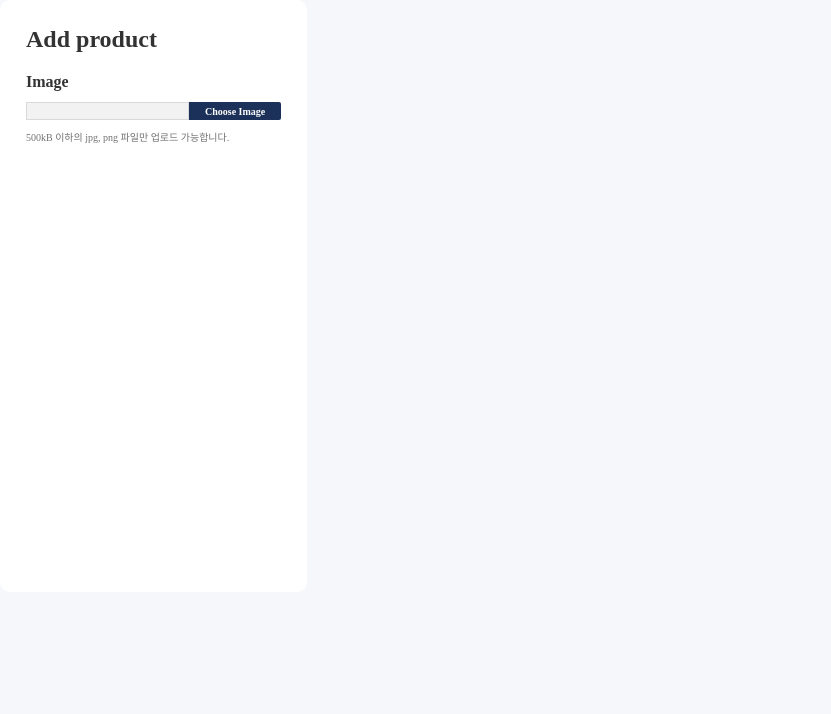
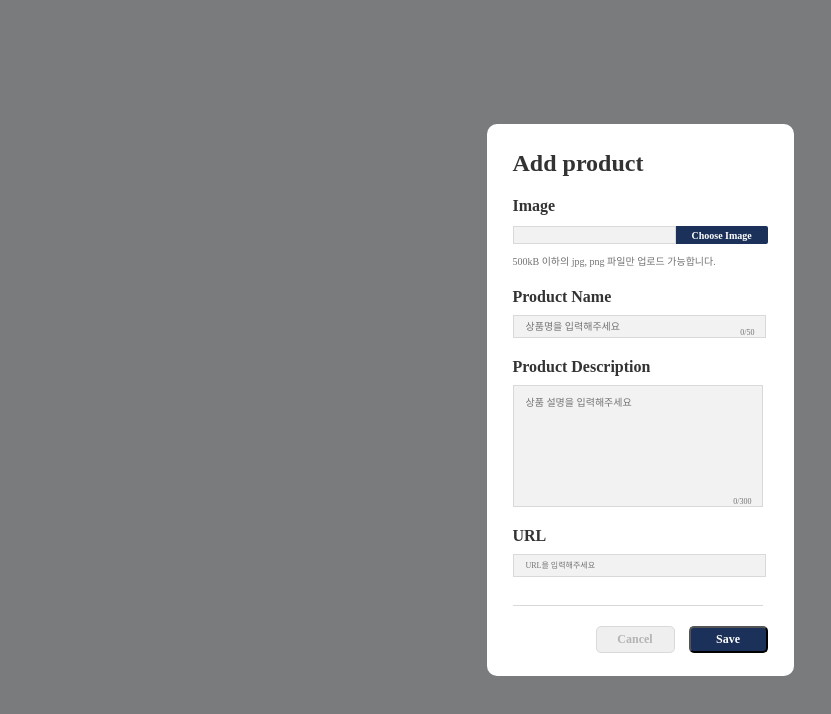
Before and after one commit to CSID-DGU/2024-1-SCS4031-01-11m-1, a React (Vite) app in the folder frontend/: page /management/addproduct in a window 1280 px wide. Shown: the top 714 px of the page, without its empty margins (0-831 px from the left). Built offline with nearby package versions, Linux system fonts and the light colour scheme; no server answers.

Commit message:
feat:add product 팝업

```diff
--- a/frontend/src/components/management/Addproduct.jsx
+++ b/frontend/src/components/management/Addproduct.jsx
@@ -1,14 +1,31 @@
-import React from 'react';
+import React, { useState } from 'react';
 import styled from 'styled-components';
 import Image from './addproduct/Image';
+import ProductName from './addproduct/ProductName';
+import ProductDiscription from './addproduct/ProductDiscription';
+import URL from './addproduct/URL';
+
+
+const ModalOverlay = styled.div`
+    position: fixed;
+    top: 0;
+    left: 0;
+    width: 100%;
+    height: 100%;
+    background: rgba(0, 0, 0, 0.5);
+    z-index: 1000;
+    display: flex;
+    justify-content: center;
+    align-items: center;
+`;
+
 
 const Container = styled.div`
     width: 307px;
-    height: 592px;
+    height: 552px;
     border-radius: 10px;
     background: #FFF;
-
-    padding:26px;
+    padding: 26px;
 `;
 
 const Title = styled.p`
@@ -20,14 +37,138 @@ const Title = styled.p`
     line-height: normal;
 `;
 
-function Addproduct (){
-    return(
-        <Container>
-            <Title>Add product</Title>
-            <Image />
-        </Container>
+const Line = styled.p`
+    width: 250px;
+    height: 1px;
+    background: #D9D9D9;
+    margin-top: 28px;
+`;
 
-    )
+const ButtonContainer = styled.div`
+    display: flex;
+    width: 172px;
+    height: 27px;
+    justify-content: center;
+    align-items: flex-start;
+    gap: 14px;
+    flex-shrink: 0;
+    margin-left: 83px;
+    margin-top: 20px;
+`;
+
+const SaveButton = styled.button`
+    display: flex;
+    width: 79px;
+    height: 27px;
+    padding: 10px 16px;
+    justify-content: center;
+    align-items: center;
+    gap: 10px;
+    flex-shrink: 0;
+    border-radius: 5px;
+    background: #1C3159;
+    color: #FFF;
+    text-align: center;
+    font-family: "Wanted Sans";
+    font-size: 12px;
+    font-style: normal;
+    font-weight: 600;
+    line-height: normal;
+    cursor: pointer;
+`;
+
+const CancelButton = styled.button`
+    display: flex;
+    width: 79px;
+    height: 27px;
+    padding: 10px 16px;
+    justify-content: center;
+    align-items: center;
+    gap: 10px;
+    flex-shrink: 0;
+    border-radius: 5px;
+    border: 1px solid #D9D9D9;
+    color: #B4B4B4;
+    text-align: center;
+    font-family: "Wanted Sans";
+    font-size: 12px;
+    font-style: normal;
+    font-weight: 600;
+    line-height: normal;
+    cursor: pointer;
+`;
+
+function Addproduct( { onClose }) {
+    const [uploadedImage, setUploadedImage] = useState(null);
+    const [productName, setProductName] = useState('');
+    const [productDescription, setProductDescription] = useState('');
+    const [url, setUrl] = useState('');
+
+    const handleImageUpload = (image) => {
+        setUploadedImage(image);
+    };
+    const handleProductNameChange = (productName) => {
+        setProductName(productName);
+    };
+    const handleProductDescriptionChange = (description) => {
+        setProductDescription(description);
+    };
+    const handleUrlChange = (newUrl) => {
+        setUrl(newUrl);
+    };
+
+    const handleSave = () => {
+        // Construct the request body
+        const requestBody = JSON.stringify({
+            productName,
+            productImage: uploadedImage,
+            productDescription,
+            productUrl: url
+        });
+        fetch('/member-data/add-product', {
+            method: 'POST',
+            headers: {
+                'Content-Type': 'application/json'
+            },
+            body: requestBody
+        })
+        .then(response => {
+            if (response.ok) {
+                console.log('Product added successfully');
+                onClose();
+            } else {
+                console.error('Failed to add product');
+
+            }
+        })
+        .catch(error => {
+            console.error('Error:', error);
+        });
+    };
+
+    const handleCancel = () => {
+        onClose();
+    };
+
+    return (
+        <ModalOverlay>
+
+                <Container>
+                    <Title>Add product</Title>
+                    <Image onImageUpload={handleImageUpload} />
+                    <ProductName onChange={handleProductNameChange} />
+                    <ProductDiscription onChange={handleProductDescriptionChange} />
+                    <URL onChange={handleUrlChange} />
+                    <Line />
+                    <ButtonContainer>
+                        <CancelButton onClick={handleCancel}>Cancel</CancelButton>
+                        <SaveButton onClick={handleSave}>Save</SaveButton>
+                    </ButtonContainer>
+                </Container>
+
+        </ModalOverlay>
+
+    );
 }
 
 export default Addproduct;
--- a/frontend/src/components/management/addproduct/Image.jsx
+++ b/frontend/src/components/management/addproduct/Image.jsx
@@ -26,29 +26,33 @@ const Box = styled.div`
   flex-shrink: 0;
   border: 0.5px solid #D9D9D9;
   background: #F2F2F2;
-
   margin-top:11px;
   margin-bottom:10px;
   display: flex;
   align-items: center;
   padding-left: 10px;
-
-  //파일명
-
   color: #727272;
   font-family: Pretendard;
   font-size: 10px;
   font-style: normal;
   font-weight: 400;
   line-height: normal;
+  white-space: nowrap;
+  overflow: hidden;
+  text-overflow: ellipsis;
+
+  // hover 시 전체 파일명 표시
+  &:hover {
+    white-space: initial;
+    overflow: initial;
+    text-overflow: initial;
+  }
 `;
 
 const HiddenInput = styled.input`
   display: none;
 `;
 
-
-//이미지 업로드 버튼
 const Button = styled.label`
   display: flex;
   height: 18px;
@@ -61,7 +65,6 @@ const Button = styled.label`
   cursor: pointer;
   border-radius: 0px 2px 2px 0px;
   background: #1C3159;
-
   color: #FFF;
   text-align: center;
   font-family: "Wanted Sans";
@@ -78,18 +81,17 @@ const Imagecondition = styled.p`
   font-style: normal;
   font-weight: 400;
   line-height: normal;
-
-  margin-top:20px
+  margin-top:20px;
 `;
 
-
-function Image() {
+function Image({ onImageUpload }) {
   const [fileName, setFileName] = useState('');
 
   const handleFileChange = (event) => {
     const file = event.target.files[0];
     if (file) {
       setFileName(file.name);
+      onImageUpload(file);
     }
   };
 
@@ -106,5 +108,4 @@ function Image() {
   );
 }
 
-
 export default Image;
--- /dev/null
+++ b/frontend/src/components/management/addproduct/ProductDiscription.jsx
@@ -0,0 +1,89 @@
+import React, { useState } from 'react';
+import styled from 'styled-components';
+
+const Title = styled.div`
+    color: #333;
+    font-family: "Wanted Sans";
+    font-size: 16px;
+    font-style: normal;
+    font-weight: 600;
+    line-height: normal;
+    margin-top:20px;
+`;
+
+const Box = styled.div`
+    position: relative;
+    width: 250px;
+    height: 122px;
+    flex-shrink: 0;
+    border: 0.5px solid #D9D9D9;
+    background: #F2F2F2;
+    margin-top: 9px;
+    display: flex;
+    align-items: center;
+    padding-left: 10px;
+`;
+
+const DescriptionInput = styled.textarea`
+    width: 239px;
+    height: 108px;
+    flex-shrink: 0;
+    border: none;
+    background: transparent;
+    color: #333;
+    font-family: Pretendard;
+    font-size: 10px;
+    font-style: normal;
+    font-weight: 400;
+    line-height: normal;
+    outline: none;
+    resize: none;
+    overflow: auto;
+`;
+
+const Condition = styled.div`
+    position: absolute;
+    right: 10px;
+    bottom: 0;
+    color: ${({ overflow }) => (overflow ? 'red' : '#727272')};
+    font-family: Pretendard;
+    font-size: 8px;
+    font-style: normal;
+    font-weight: 400;
+    line-height: normal;
+
+    margin-top:30px;
+`;
+
+function ProductDiscription({onChange}) {
+  const [productDiscription, setProductDiscription] = useState('');
+  const [overflow, setOverflow] = useState(false);
+
+  const handleChange = (event) => {
+    const input = event.target.value;
+    if (input.length <= 300) {
+      setOverflow(false);
+      setProductDiscription(input);
+      onChange(input);
+    } else {
+      setOverflow(true);
+    }
+  };
+
+  return (
+    <>
+        <Title>Product Description</Title>
+        <Box>
+            <DescriptionInput
+                value={productDiscription}
+                onChange={handleChange}
+                placeholder="상품 설명을 입력해주세요"
+            />
+            <Condition overflow={overflow}>{productDiscription.length}/300</Condition>
+        </Box>
+    </>
+
+  )
+}
+
+export default ProductDiscription;
--- /dev/null
+++ b/frontend/src/components/management/addproduct/ProductName.jsx
@@ -0,0 +1,85 @@
+import React, { useState } from 'react';
+import styled from 'styled-components';
+
+const Title = styled.div`
+    color: #333;
+    font-family: "Wanted Sans";
+    font-size: 16px;
+    font-style: normal;
+    font-weight: 600;
+    line-height: normal;
+    margin-top: 20px;
+`;
+
+const Box = styled.div`
+    position: relative;
+    width: 253px;
+    height: 23px;
+    flex-shrink: 0;
+    border: 0.5px solid #D9D9D9;
+    background: #F2F2F2;
+    margin-top: 9px;
+    display: flex;
+    align-items: center;
+    padding-left: 10px;
+`;
+
+const NameInput = styled.input`
+    width: calc(100% - 30px);
+    height: 100%;
+    border: none;
+    background: transparent;
+    color: #333;
+    font-family: Pretendard;
+    font-size: 10px;
+    font-style: normal;
+    font-weight: 400;
+    line-height: normal;
+    outline: none;
+`;
+
+const Condition = styled.div`
+    position: absolute;
+    right: 10px;
+    bottom: 0;
+    color: ${({ overflow }) => (overflow ? 'red' : '#727272')};
+    font-family: Pretendard;
+    font-size: 8px;
+    font-style: normal;
+    font-weight: 400;
+    line-height: normal;
+    margin-top: 30px;
+`;
+
+function ProductName({ onChange }) {
+    const [productName, setProductName] = useState('');
+    const [overflow, setOverflow] = useState(false);
+
+    const handleChange = (event) => {
+        const input = event.target.value;
+        if (input.length <= 50) {
+            setOverflow(false);
+            setProductName(input);
+            onChange(input);
+        } else {
+            setOverflow(true);
+        }
+    };
+
+    return (
+        <>
+            <Title>Product Name</Title>
+            <Box>
+                <NameInput
+                    type="text"
+                    value={productName}
+                    onChange={handleChange}
+                    placeholder="상품명을 입력해주세요"
+                />
+                <Condition overflow={overflow}>{productName.length}/50</Condition>
+            </Box>
+        </>
+    );
+}
+
+export default ProductName;
--- /dev/null
+++ b/frontend/src/components/management/addproduct/URL.jsx
@@ -0,0 +1,66 @@
+import React, { useState } from 'react';
+import styled from 'styled-components';
+
+const Title = styled.div`
+    color: #333;
+    font-family: "Wanted Sans";
+    font-size: 16px;
+    font-style: normal;
+    font-weight: 600;
+    line-height: normal;
+    margin-top:20px;
+`;
+
+const LinkBox = styled.a`
+    position: relative;
+    width: 253px;
+    height: 23px;
+    flex-shrink: 0;
+    border: 0.5px solid #D9D9D9;
+    background: #F2F2F2;
+    margin-top: 9px;
+    display: flex;
+    align-items: center;
+    padding-left: 10px;
+    text-decoration: none;
+
+`;
+
+const URLInput = styled.input`
+    width: calc(100% - 30px);
+    height: 100%;
+    border: none;
+    background: transparent;
+    color: #333;
+    font-family: Pretendard;
+    font-size: 8px;
+    font-style: normal;
+    font-weight: 400;
+    line-height: normal;
+`;
+
+function URL({ onChange }) {
+  const [url, setUrl] = useState('');
+
+  const handleUrlChange = (event) => {
+    const newUrl = event.target.value;
+    setUrl(newUrl);
+    onChange(newUrl);
+  };
+
+  return (
+    <>
+        <Title>URL</Title>
+        <LinkBox href={url} target="_blank">
+            <URLInput
+                type="text"
+                value={url}
+                onChange={handleUrlChange}
+                placeholder="URL을 입력해주세요"
+            />
+        </LinkBox>
+    </>
+  );
+}
+
+export default URL;
```
Also changed, not shown: frontend/src/router/Management.jsx (+12 -9 lines).
